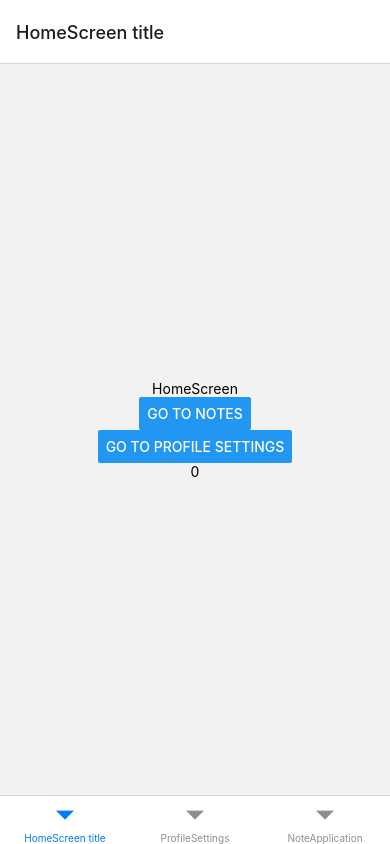
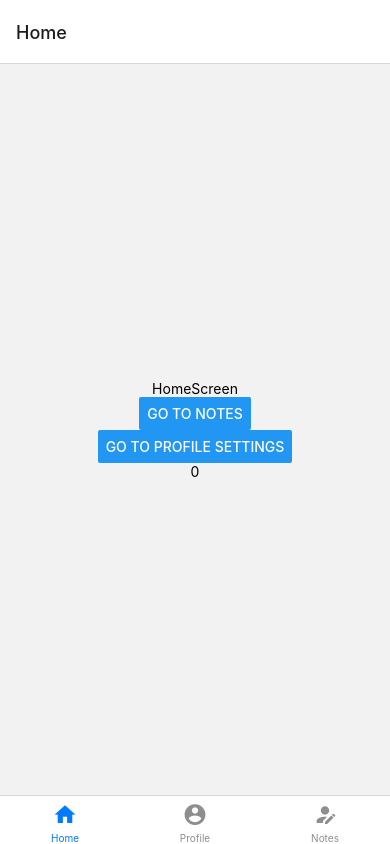
Before and after one commit to asandler77/navigationPlayGround, a React Native app: screen / in a window 390 px wide. Built offline with nearby package versions, Linux system fonts and the light colour scheme; what react-native-calendars would draw is missing.

Commit message:
Add material icons.

```diff
--- a/components/EntryPoint.tsx
+++ b/components/EntryPoint.tsx
@@ -4,22 +4,54 @@ import {createNativeStackNavigator} from '@react-navigation/native-stack';
 import HomeScreen from './HomeScreen';
 import NotesEntry from './notes/NotesEntry';
 import ProfileSettings from './ProfileSettings';
-import { createBottomTabNavigator } from '@react-navigation/bottom-tabs';
-
+import {createBottomTabNavigator} from '@react-navigation/bottom-tabs';
+import Icon from 'react-native-vector-icons/FontAwesome';
+import MaterialCommunityIcons from 'react-native-vector-icons/MaterialCommunityIcons';
 
 const Tab = createBottomTabNavigator();
 
 const EntryPoint = () => {
   return (
     <NavigationContainer>
-      <Tab.Navigator >
+      <Tab.Navigator>
         <Tab.Screen
           name="Home"
           component={HomeScreen}
-          options={{title: 'HomeScreen title'}}
+          options={{
+            tabBarLabel: 'Home',
+            tabBarIcon: ({color, size}) => (
+              <MaterialCommunityIcons name="home" color={color} size={size} />
+            ),
+          }}
         />
-        <Tab.Screen name="ProfileSettings" component={ProfileSettings} />
-        <Tab.Screen name="NoteApplication" component={NotesEntry} />
+        <Tab.Screen
+          name="ProfileSettings"
+          component={ProfileSettings}
+          options={{
+            tabBarLabel: 'Profile',
+            tabBarIcon: ({color, size}) => (
+              <MaterialCommunityIcons
+                name="account-circle"
+                color={color}
+                size={size}
+              />
+            ),
+          }}
+        />
+        <Tab.Screen
+          name="NoteApplication"
+          component={NotesEntry}
+          options={{
+            tabBarLabel: 'Notes',
+            tabBarIcon: ({color, size}) => (
+              <MaterialCommunityIcons
+                name="account-edit"
+                color={color}
+                size={size}
+              />
+            ),
+          }}
+        />
       </Tab.Navigator>
     </NavigationContainer>
   );
--- a/package.json
+++ b/package.json
@@ -32,6 +32,7 @@
     "@react-native-community/eslint-config": "^2.0.0",
     "@types/jest": "^26.0.23",
     "@types/react-native": "^0.67.3",
+    "@types/react-native-vector-icons": "^6.4.10",
     "@types/react-test-renderer": "^17.0.1",
     "@typescript-eslint/eslint-plugin": "^5.17.0",
     "@typescript-eslint/parser": "^5.17.0",
```
Also changed, not shown: react-native.config.js (added, +9 -0 lines), 20 other files (tests, documents, lock files or other folders).
